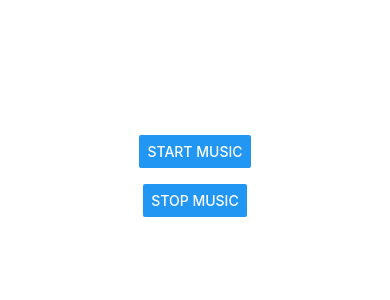
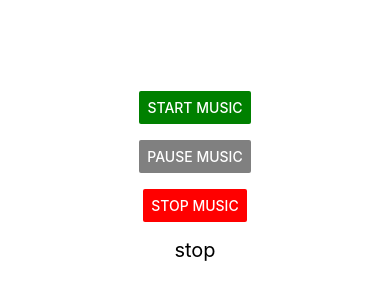
Before and after one commit to Microstar301/Webradio, a React Native app: screen / in a window 390 px wide. Shown: the part 262-562 px from the top of the page. Built offline with nearby package versions, Linux system fonts and the light colour scheme.

Commit message:
WIP Player working

```diff
--- a/App.js
+++ b/App.js
@@ -4,8 +4,15 @@ import RNTrackPlayer from 'react-native-track-player';
 
 export default class Webradio extends Component {
   state = {
-    textValue: 'Text',
+    textValue: 'stop',
   };
+
+  buttonLabel = {
+    startBut: 'Start Music',
+    stopBut: 'Stop Music',
+    pauseBut: 'Pause Music',
+  };
+
   initPlayer = () => {
     RNTrackPlayer.setupPlayer().then(() => {
       console.log('Trackplayer set up!');
@@ -34,16 +41,36 @@ export default class Webradio extends Component {
   };
 
   stopMusic = () => {
-    RNTrackPlayer.stop();
+    if (this.state.textValue == 'play' || this.state.textValue == 'pause') {
+      RNTrackPlayer.stop();
+      this.setState({
+        textValue: 'stop',
+      });
+    }
   };
 
-  initialState = {
-    daText: 'Start Music',
+  pauseMusic = () => {
+    if (this.state.textValue == 'play') {
+      RNTrackPlayer.pause();
+      this.setState({
+        textValue: 'pause',
+      });
+    }
   };
 
   playMusic = () => {
-    this.initPlayer();
-    RNTrackPlayer.play();
+    if (this.state.textValue == 'stop') {
+      this.initPlayer();
+      RNTrackPlayer.play();
+      this.setState({
+        textValue: 'play',
+      });
+    } else if (this.state.textValue == 'pause') {
+      RNTrackPlayer.play();
+      this.setState({
+        textValue: 'play',
+      });
+    }
   };
 
   render() {
@@ -51,17 +78,30 @@ export default class Webradio extends Component {
       <View style={webradioStyle.mainContainer}>
         <View style={webradioStyle.mainButton}>
           <Button
-            title={this.initialState.daText}
+            title={this.buttonLabel.startBut}
             onPress={this.playMusic}
             style={webradioStyle.mainButton}
+            color={'green'}
           />
         </View>
         <View style={webradioStyle.mainButton}>
           <Button
-            title={'STOP MUSIC'}
+            title={this.buttonLabel.pauseBut}
+            onPress={this.pauseMusic}
+            style={webradioStyle.mainButton}
+            color={'gray'}
+          />
+        </View>
+        <View style={webradioStyle.mainButton}>
+          <Button
+            title={this.buttonLabel.stopBut}
             onPress={this.stopMusic}
             style={webradioStyle.mainButton}
+            color={'red'}
           />
+        </View>
+        <View style={webradioStyle.mainButton}>
+          <Text style={webradioStyle.mainText}>{this.state.textValue}</Text>
         </View>
       </View>
     );
@@ -77,7 +117,9 @@ const webradioStyle = StyleSheet.create({
     backgroundColor: '#FFFFFF',
   },
   mainButton: {
-    fontSize: 50,
     marginTop: 16,
   },
+  mainText: {
+    fontSize: 20,
+  },
 });
--- a/index.js
+++ b/index.js
@@ -7,7 +7,6 @@ import App from './App';
 import {name as appName} from './app.json';
 import RNTrackPlayer from 'react-native-track-player';
 
-
 AppRegistry.registerComponent(appName, () => App);
 
 RNTrackPlayer.registerPlaybackService(() => require('./service.js'));
--- a/package.json
+++ b/package.json
@@ -11,6 +11,7 @@
   },
   "dependencies": {
     "body-parser": "^1.19.0",
+    "express": "^4.17.1",
     "mysql": "^2.18.1",
     "react": "16.11.0",
     "react-native": "0.62.2",
```
Also changed, not shown: service.js (+3 -5 lines), 3 other files (tests, documents, lock files or other folders).
